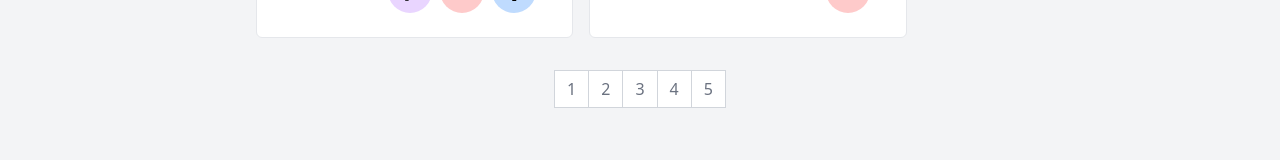
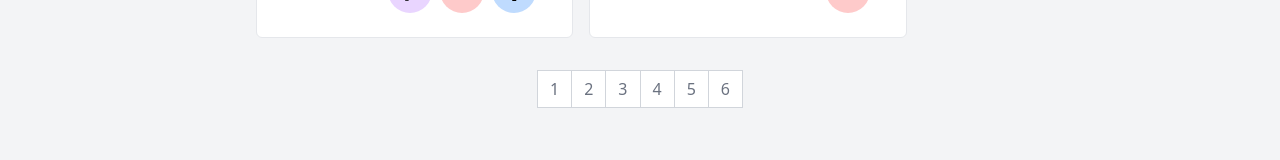
Before and after one commit to collinstommy/aoe-library, a SvelteKit app: page / in a window 1280 px wide. Shown: the part 1836-1996 px from the top of the page. Built offline with nearby package versions, Linux system fonts and the light colour scheme.

Commit message:
fix pagination

```diff
--- a/src/components/Library.svelte
+++ b/src/components/Library.svelte
@@ -67,10 +67,8 @@
 	}
 
 	const paginate = ({ items, pageSize, currentPage}) => {
-		console.log(currentPage);
 		const startIndex = getStartIndex(pageSize, currentPage)
 		const endIndex = getEndIndex(pageSize, currentPage, items.length)
-		console.log({ startIndex, endIndex });
 		return items.slice(startIndex, endIndex)
 	}
 
@@ -78,12 +76,13 @@
 		currentPage = i
 	}
 
+
 	$: selectedItems = sortItems(activeFilters, items)
 		.map(addVotes)
 		.map(setIsNew)
 		.sort(byDate)
 
-	$: pages = Array.from({ length: selectedItems.length / pageSize });
+	$: pages = Array.from({ length: Math.ceil(selectedItems.length / pageSize)});
   $: paginatedItems = paginate({ items: selectedItems, pageSize, currentPage });
 </script>
 
```
